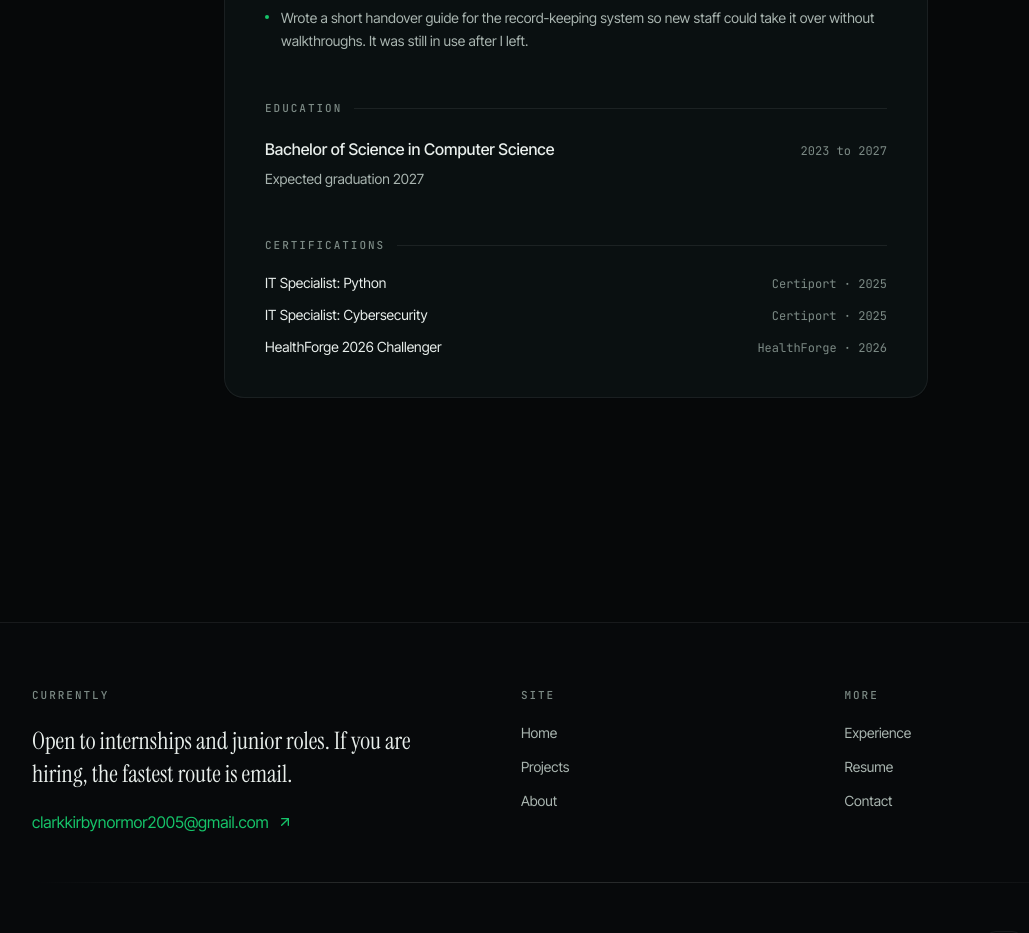
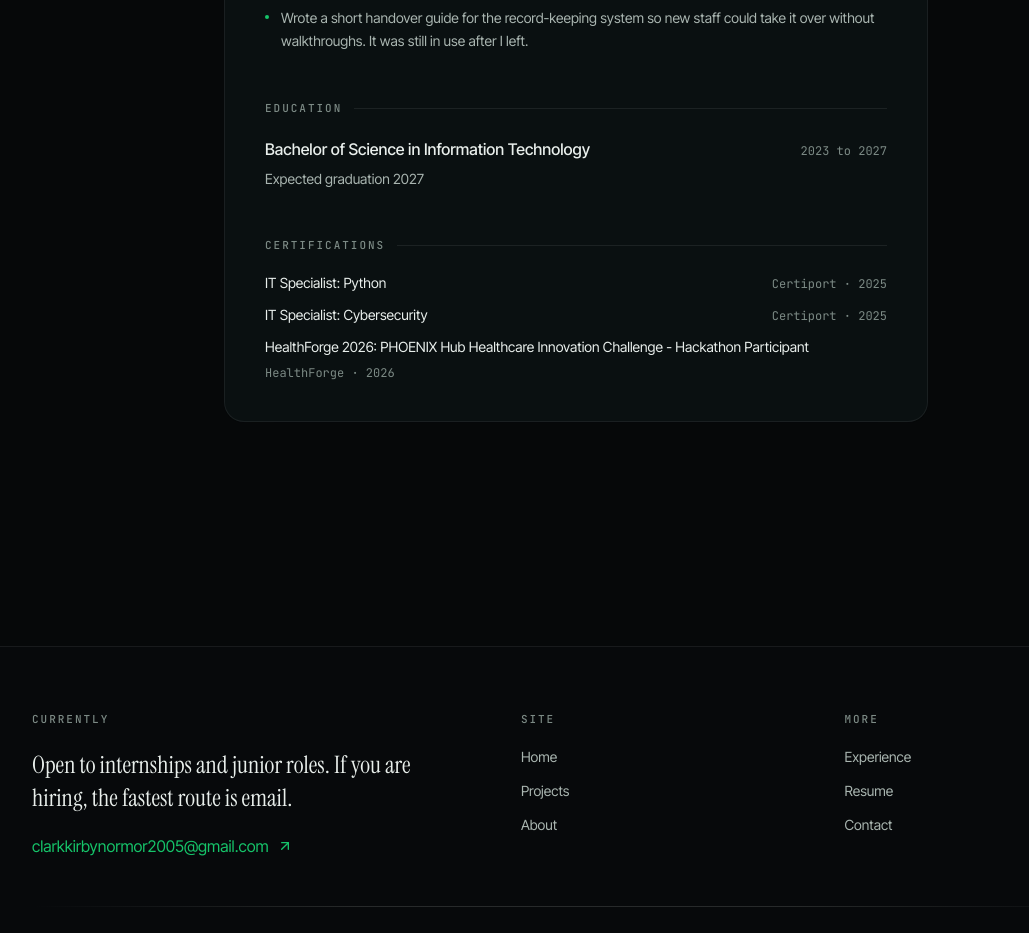
Before and after one commit to ClarkKirby17/portfolio, a React (Vite) app: page /resume in a window 1280 px wide. Shown: the part 1820-2753 px from the top of the page, without its empty margins (64-1093 px from the left). Built offline with nearby package versions, Linux system fonts and the light colour scheme; no server answers.

Commit message:
Update for project descriptions

```diff
--- a/src/data/resume.ts
+++ b/src/data/resume.ts
@@ -55,7 +55,7 @@ export const experience: ExperienceItem[] = [
 
 export const education: EducationItem[] = [
   {
-    qualification: 'Bachelor of Science in Computer Science',
+    qualification: 'Bachelor of Science in Information Technology',
     institution: 'Expected graduation 2027',
     period: '2023 to 2027',
     detail:
@@ -66,7 +66,7 @@ export const education: EducationItem[] = [
 export const certificates: Certificate[] = [
   { name: 'IT Specialist: Python', issuer: 'Certiport', year: '2025' },
   { name: 'IT Specialist: Cybersecurity', issuer: 'Certiport', year: '2025' },
-  { name: 'HealthForge 2026 Challenger', issuer: 'HealthForge', year: '2026' },
+  { name: 'HealthForge 2026: PHOENIX Hub Healthcare Innovation Challenge - Hackathon Participant', issuer: 'HealthForge', year: '2026' },
 ];
 
 /**
@@ -91,7 +91,7 @@ export const pinnedRepos: Repository[] = [
     languageColor: '#3178C6',
     stars: 0,
     forks: 0,
-    url: 'https://github.com/clarknormor/netquest',
+    url: 'https://github.com/ClarkKirby17/netquest',
   },
   {
     name: 'ar-history-explorer',
--- a/src/pages/About.tsx
+++ b/src/pages/About.tsx
@@ -66,8 +66,7 @@ export default function About() {
 
           <Reveal delay={0.1}>
             <p>
-              Since then I have finished four projects end to end and I am two years into a Computer
-              Science degree. I work across the stack because I like owning the whole path:
+              Since then I have finished four projects end to end and I am three years into a Information Technology degree. I work across the stack because I like owning the whole path:
               the schema, the API, the interface, the deploy. Bugs are usually born at the
               seams between those layers. My most useful skill right now is not a framework: it is
               being willing to sit with something broken until I understand why, instead of moving
--- a/src/pages/Experience.tsx
+++ b/src/pages/Experience.tsx
@@ -15,7 +15,7 @@ export default function Experience() {
     <>
       <Seo
         title="Experience & Education | Clark Kirby Normor"
-        description="Work history, Computer Science degree progress, and certifications including IT Specialist Python and Cybersecurity."
+        description="Work history, Information Technology degree progress, and certifications including IT Specialist Python and Cybersecurity."
         path="/experience"
       />
 
@@ -38,7 +38,7 @@ export default function Experience() {
               available on request.
             </p>
             <p className="text-sm text-fog-500">
-              I would rather leave this space empty than fill it with quotes nobody said.
+
             </p>
           </Card>
         </Reveal>
```
